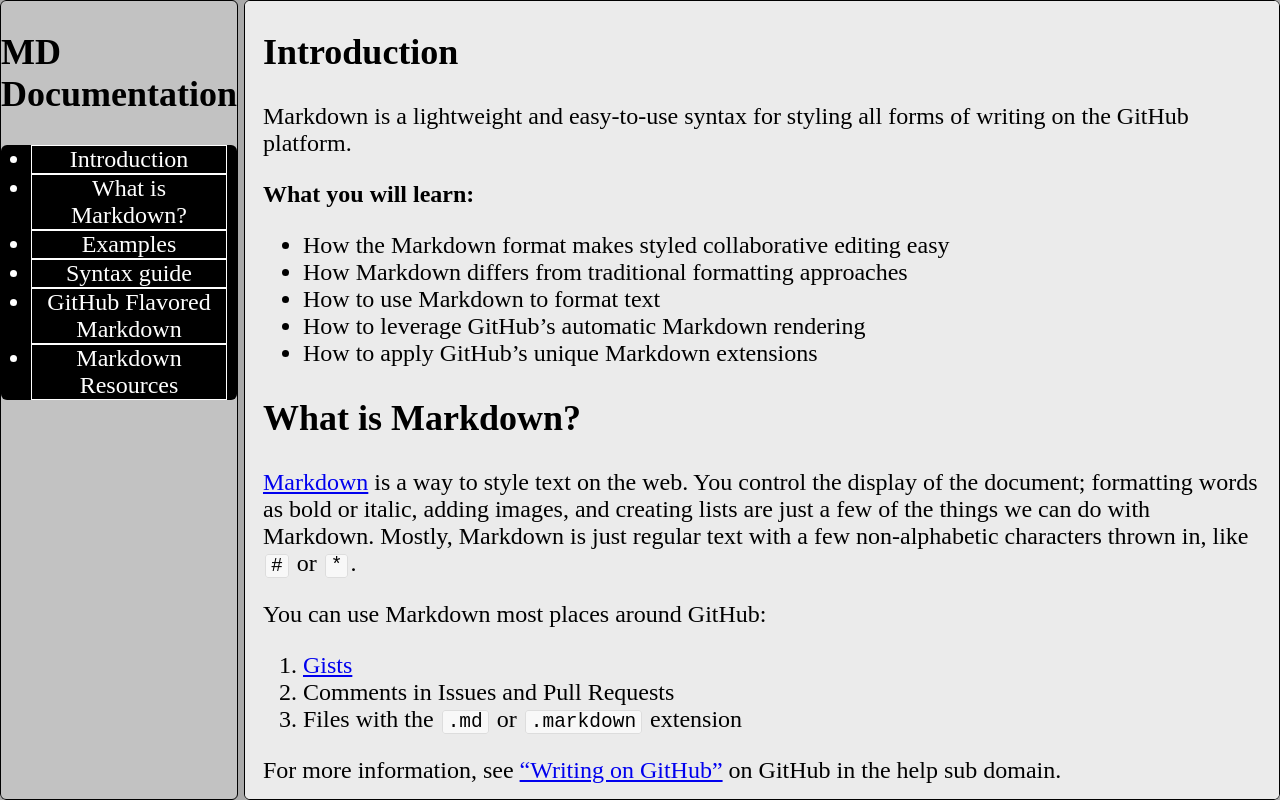
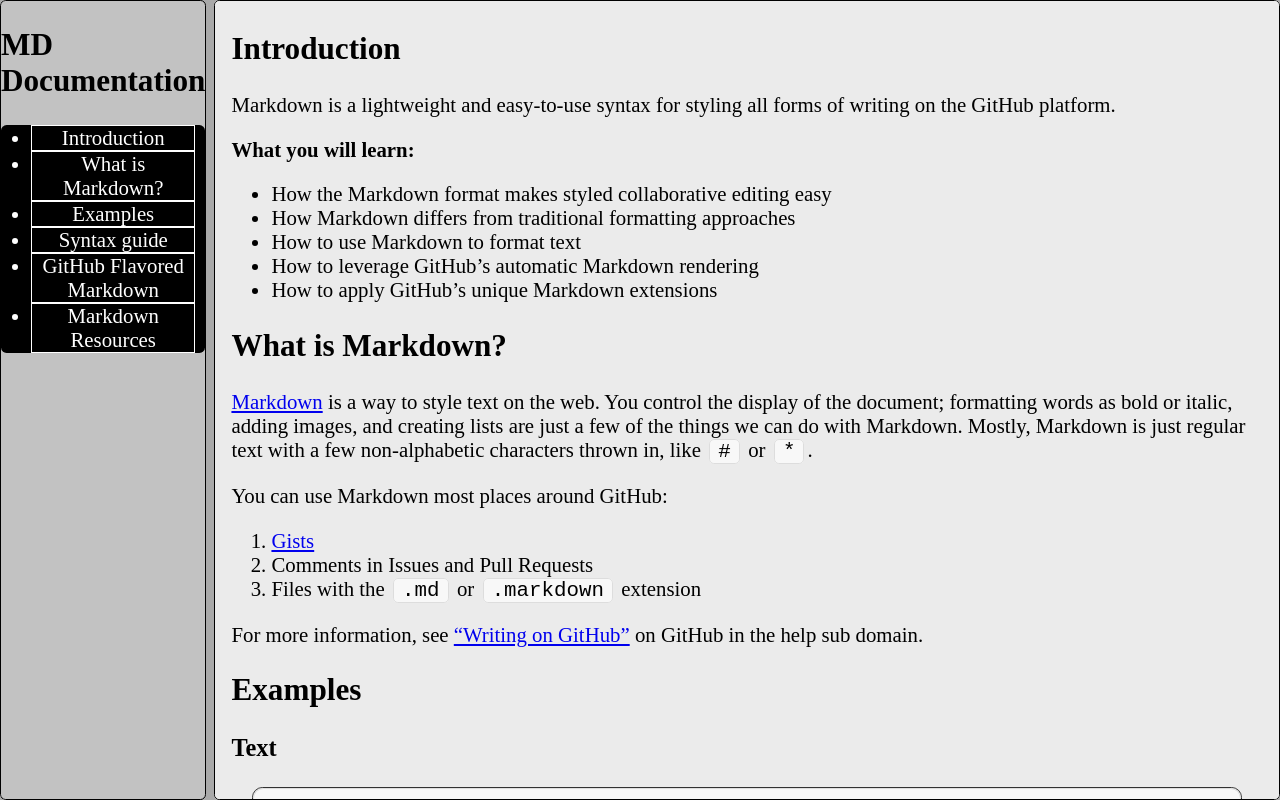
Before and after one commit to Vincent440/fcc-technical-documentation, a plain HTML site: page index.html in a window 1280 px wide. Drawn offline with Linux system fonts and the light colour scheme.

Commit message:
Created assets dir, moved css and image to there. Updated sizing to em/rems and fixed img size on sm screens

```diff
--- a/style.css
+++ b/assets/style.css
@@ -2,6 +2,7 @@
   box-sizing: border-box;
 }
 body {
+  font-size: 10px;
   overflow: hidden;
   padding: 0;
   margin: 0;
@@ -9,29 +10,6 @@ body {
   width: 100vw;
   background: darkgray;
 }
-p code,li code {
-  margin: 0 2px;
-  padding: 0px 5px;
-  border: 1px solid #ddd;
-  background-color: #f8f8f8;
-  border-radius: 3px;
-}
-.grid {
-  padding: 0;
-  margin: 0;
-  height: 100%;
-  width: 100%;
-  font-size: 1.5em;
-  display: grid;
-  overflow: hidden;
-  grid-template-columns: 1fr;
-  grid-template-rows: auto auto;
-  row-gap: 0.5em;
-  grid-template-areas:
-    "navbar"
-    "content";
-}
-
 pre {
   background-color: #f8f8f8;
   border: 1px solid #ddd;
@@ -40,9 +18,36 @@ pre {
   overflow: auto;
   border-radius: 0.5em;
 }
+.grid {
+  padding: 0;
+  margin: 0;
+  height: 100%;
+  width: 100%;
+  font-size: 1.25rem;
+  display: grid;
+  overflow: hidden;
+  grid-template-columns: 1fr;
+  grid-template-rows: auto auto;
+  row-gap: 1rem;
+  grid-template-areas:
+    "navbar"
+    "content";
+}
+img {
+  max-width: 100%;
+}
+p code,
+li code {
+  margin: 0 0.2rem;
+  padding: 0 0.5rem;
+  border: 0.1rem solid #ddd;
+  background-color: #f8f8f8;
+  border-radius: 0.3rem;
+}
 #navbar {
   grid-area: navbar;
   background-color: rgba(200, 200, 200, 0.8);
+  font-size: 1.3rem;
   border: black 1px solid;
 }
 .nav-link {
@@ -63,44 +68,50 @@ pre {
   padding-right: 10px;
   background-color: black;
 }
-
 #main-doc {
   grid-area: content;
   overflow-y: auto;
   width: 100%;
   max-width: 100%;
-  padding: 0em 0.75em;
+  padding: 0.25rem 1rem;
   border: black 1px ridge;
   background: rgb(235, 235, 235);
 }
 .example {
-  padding: 0px;
-  margin: 10px;
-  border: black 1px ridge;
+  padding: 0;
+  margin: 1em;
+  border: rgb(50, 50, 50) 0.1rem ridge;
   border-radius: 0.5em;
 }
 .markdown {
-  padding: 0px;
-  margin: 0px;
+  padding: 0;
+  margin: 0;
   border-top-left-radius: inherit;
   border-top-right-radius: inherit;
+  border-bottom-left-radius: 0;
+  border-bottom-right-radius: 0;
 }
 .rendered {
   padding: 1em;
   margin: 0;
+  border-top-left-radius: 0;
+  border-top-right-radius: 0;
   border-bottom-left-radius: inherit;
   border-bottom-right-radius: inherit;
 }
 .border-rounded {
-  border-radius: 0.25em;
+  border-radius: 0.35rem;
 }
 @media (min-width: 800px) {
   .grid {
     grid-template-columns: 1fr 6fr;
     grid-template-rows: auto 1fr;
-    gap: 0.25em;
+    gap: 0.5rem;
     grid-template-areas:
       "navbar content"
       "navbar content";
   }
+  #main-doc {
+    font-size: 1.3rem;
+  }
 }
--- a/index.html
+++ b/index.html
@@ -6,7 +6,7 @@
       name="viewport"
       content="width=device-width, initial-scale=1, shrink-to-fit=no"
     />
-    <link rel="stylesheet" href="./style.css" />
+    <link rel="stylesheet" href="./assets/style.css" />
     <title>Markdown Docs</title>
     <!-- CONTENT RESOURCE -->
     <!-- https://guides.github.com/features/mastering-markdown/ -->
@@ -204,7 +204,7 @@
                 <code>
   If you want to embed images, this is how you do it:
 
-  ![Image of cat](./cat.png)
+  ![Image of cat](./assets/cat.png)
                 </code>
               </pre>
 
@@ -212,7 +212,7 @@
                 <p>
                   If you want to embed images, this is how you do it:
                 </p>
-                <img src="./cat-640.jpg" alt="white cat" />
+                <img src="./assets/cat-640.jpg" alt="white cat" />
               </div>
             </div>
           </section>
```
Also changed, not shown: assets/cat-640.jpg (renamed from cat-640.jpg).
